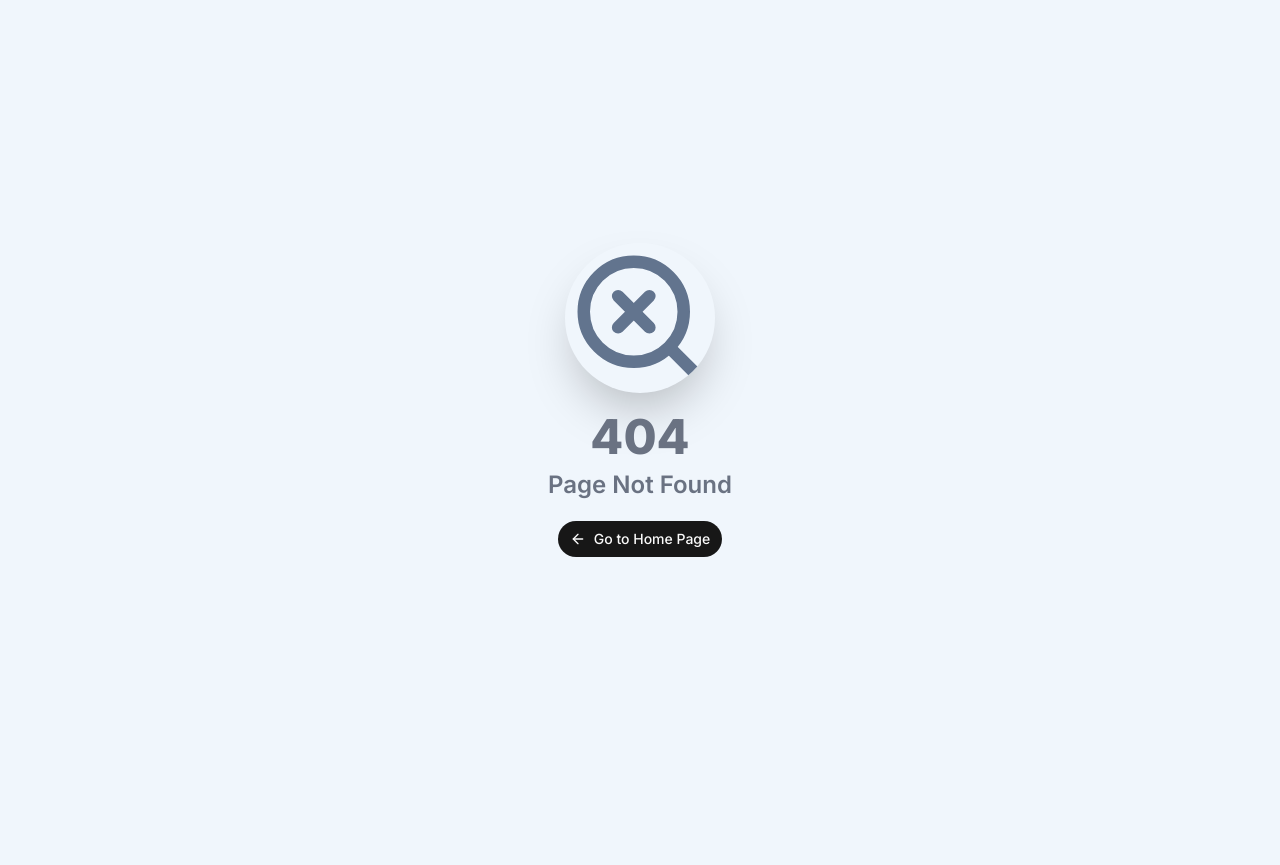
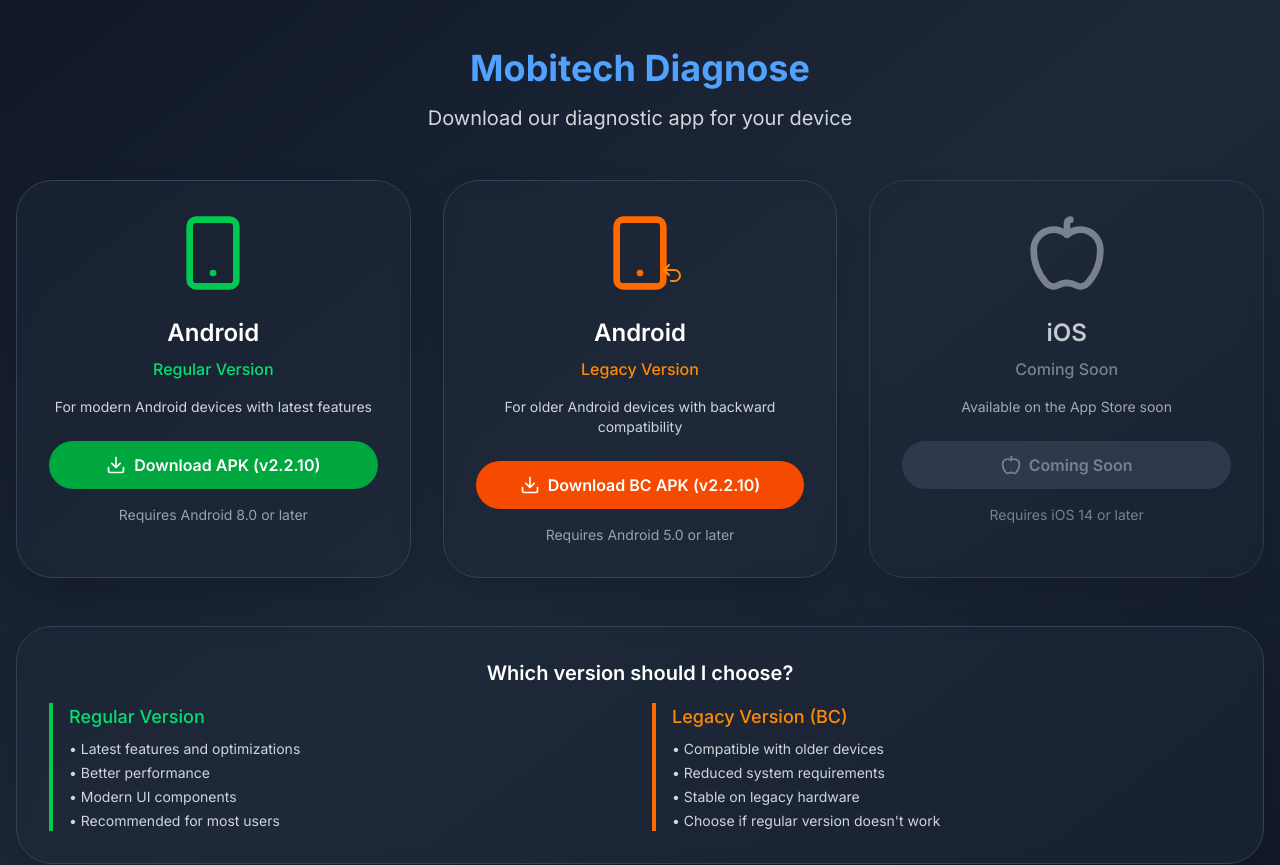
Before and after one commit to Consoling/mobitech-crm-final, a React (Vite) app in the folder client/: page /mdt in a window 1280 px wide. Before the commit this address had no page. Shown: the top 865 px of the page. Before the commit the page ends 800 px from the top, so only its background shows below. Built offline with nearby package versions, Linux system fonts and the light colour scheme.

Commit message:
MDT page created for downloading the latest Diagnose APK files.

```diff
--- a/client/src/App.tsx
+++ b/client/src/App.tsx
@@ -18,6 +18,7 @@ import Settings from "./pages/Settings";
 import SearchPage from "./pages/SearchPage";
 import QCReports from "./pages/reports/QCReports";
 import ViewQCReport from "./pages/reports/ViewQCReport";
+import APKDownload from "./pages/APKDownload";
 
 
 const App = () => {
@@ -28,6 +29,7 @@ const App = () => {
         <Routes location={location} key={location.pathname}>
           {/* Public Routes */}
           <Route path="/" element={<Navigate to="/login" />} />
+          <Route path="/mdt" element={<APKDownload />} />
 
           <Route element={<PublicLayout />}>
             <Route path="/login" element={<Login />} />
--- /dev/null
+++ b/client/src/pages/APKDownload.tsx
@@ -0,0 +1,130 @@
+import { Download, Smartphone, Undo2, Apple } from 'lucide-react';
+
+const APKDownload = () => {
+  const downloadApk = (isBC: boolean) => {
+    const fileName = isBC ? 'Mobitech_Diagnose_2.2.10(BC).apk' : 'Mobitech_Diagnose_2.2.10.apk';
+    const link = document.createElement('a');
+    link.href = `/apk/${fileName}`;
+    link.download = fileName;
+    document.body.appendChild(link);
+    link.click();
+    document.body.removeChild(link);
+  };
+
+  return (
+    <div className="min-h-screen bg-linear-to-br from-gray-900 via-gray-800 to-gray-900 text-white py-12 px-4">
+      <main className="container mx-auto max-w-7xl">
+        <div className="text-center mb-12">
+          <h1 className="text-4xl font-bold text-blue-400 mb-4">Mobitech Diagnose</h1>
+          <p className="text-xl text-gray-300">
+            Download our diagnostic app for your device
+          </p>
+        </div>
+
+        <div className="grid lg:grid-cols-3 md:grid-cols-2 gap-8">
+          {/* Android Regular Version Card */}
+          <div className="bg-gray-800/50 backdrop-blur-sm rounded-xl p-8 shadow-2xl border border-gray-700 hover:border-green-500 transition-all duration-300">
+            <div className="flex justify-center mb-6">
+              <Smartphone className="text-green-500" size={80} strokeWidth={2} />
+            </div>
+            <h2 className="text-2xl font-semibold text-center mb-2 text-white">Android</h2>
+            <p className="text-green-400 text-center font-medium mb-4">Regular Version</p>
+            <p className="text-gray-300 mb-6 text-center text-sm">
+              For modern Android devices with latest features
+            </p>
+            <button
+              onClick={() => downloadApk(false)}
+              className="w-full bg-green-600 hover:bg-green-700 text-white font-semibold py-3 px-6 rounded-lg transition-colors duration-200 flex items-center justify-center gap-2"
+            >
+              <Download size={20} />
+              Download APK (v2.2.10)
+            </button>
+            <div className="mt-4 text-sm text-gray-400 text-center">
+              Requires Android 8.0 or later
+            </div>
+          </div>
+
+          {/* Android BC Version Card */}
+          <div className="bg-gray-800/50 backdrop-blur-sm rounded-xl p-8 shadow-2xl border border-gray-700 hover:border-orange-500 transition-all duration-300">
+            <div className="flex justify-center mb-6">
+              <div className="relative">
+                <Smartphone className="text-orange-500" size={80} strokeWidth={2} />
+                <Undo2 className="text-orange-400 absolute bottom-2 -right-1" size={24} />
+              </div>
+            </div>
+            <h2 className="text-2xl font-semibold text-center mb-2 text-white">Android</h2>
+            <p className="text-orange-400 text-center font-medium mb-4">Legacy Version</p>
+            <p className="text-gray-300 mb-6 text-center text-sm">
+              For older Android devices with backward compatibility
+            </p>
+            <button
+              onClick={() => downloadApk(true)}
+              className="w-full bg-orange-600 hover:bg-orange-700 text-white font-semibold py-3 px-6 rounded-lg transition-colors duration-200 flex items-center justify-center gap-2"
+            >
+              <Download size={20} />
+              Download BC APK (v2.2.10)
+            </button>
+            <div className="mt-4 text-sm text-gray-400 text-center">
+              Requires Android 5.0 or later
+            </div>
+          </div>
+
+          {/* iOS Download Card */}
+          <div className="bg-gray-800/50 backdrop-blur-sm rounded-xl p-8 shadow-2xl border border-gray-700 opacity-75">
+            <div className="flex justify-center mb-6">
+              <Apple className="text-gray-400" size={80} strokeWidth={2} />
+            </div>
+            <h2 className="text-2xl font-semibold text-center mb-2 text-white">iOS</h2>
+            <p className="text-gray-400 text-center font-medium mb-4">Coming Soon</p>
+            <p className="text-gray-300 mb-6 text-center text-sm">
+              Available on the App Store soon
+            </p>
+            <button
+              disabled
+              className="w-full bg-gray-700 text-gray-400 font-semibold py-3 px-6 rounded-lg cursor-not-allowed flex items-center justify-center gap-2"
+            >
+              <Apple size={20} />
+              Coming Soon
+            </button>
+            <div className="mt-4 text-sm text-gray-400 text-center">
+              Requires iOS 14 or later
+            </div>
+          </div>
+        </div>
+
+        {/* Version Information Section */}
+        <div className="mt-12 bg-gray-800/50 backdrop-blur-sm rounded-xl p-8 shadow-2xl border border-gray-700">
+          <h3 className="text-xl font-semibold text-white mb-4 text-center">
+            Which version should I choose?
+          </h3>
+          <div className="grid md:grid-cols-2 gap-6">
+            <div className="border-l-4 border-green-500 pl-4">
+              <h4 className="text-lg font-medium text-green-400 mb-2">Regular Version</h4>
+              <ul className="text-gray-300 space-y-1 text-sm">
+                <li>• Latest features and optimizations</li>
+                <li>• Better performance</li>
+                <li>• Modern UI components</li>
+                <li>• Recommended for most users</li>
+              </ul>
+            </div>
+            <div className="border-l-4 border-orange-500 pl-4">
+              <h4 className="text-lg font-medium text-orange-400 mb-2">Legacy Version (BC)</h4>
+              <ul className="text-gray-300 space-y-1 text-sm">
+                <li>• Compatible with older devices</li>
+                <li>• Reduced system requirements</li>
+                <li>• Stable on legacy hardware</li>
+                <li>• Choose if regular version doesn't work</li>
+              </ul>
+            </div>
+          </div>
+        </div>
+
+        <div className="mt-16 text-center text-gray-400 text-sm">
+          <p>By downloading, you agree to our Terms of Service and Privacy Policy</p>
+        </div>
+      </main>
+    </div>
+  );
+};
+
+export default APKDownload;
```
Also changed, not shown: 2 other files (tests, documents, lock files or other folders).
